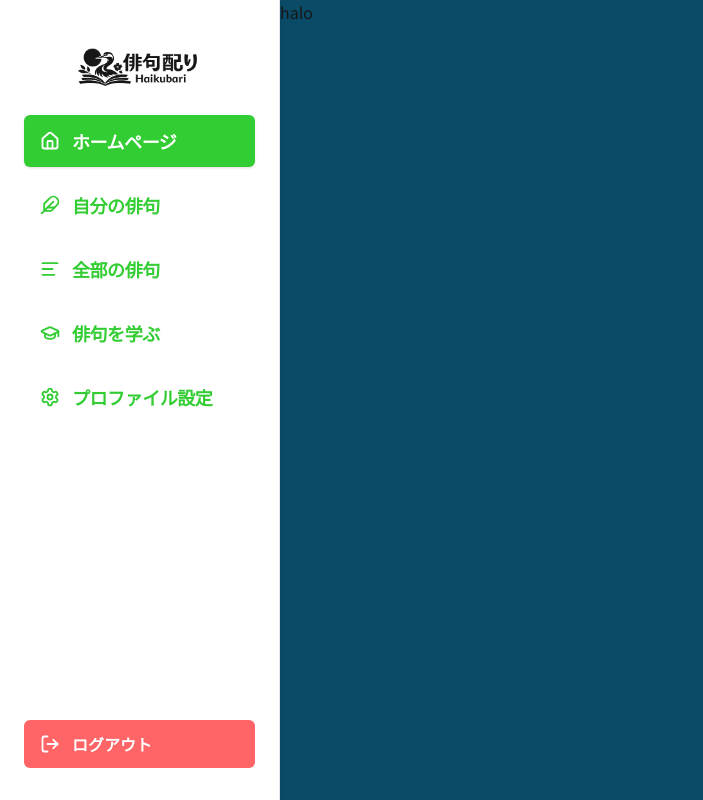
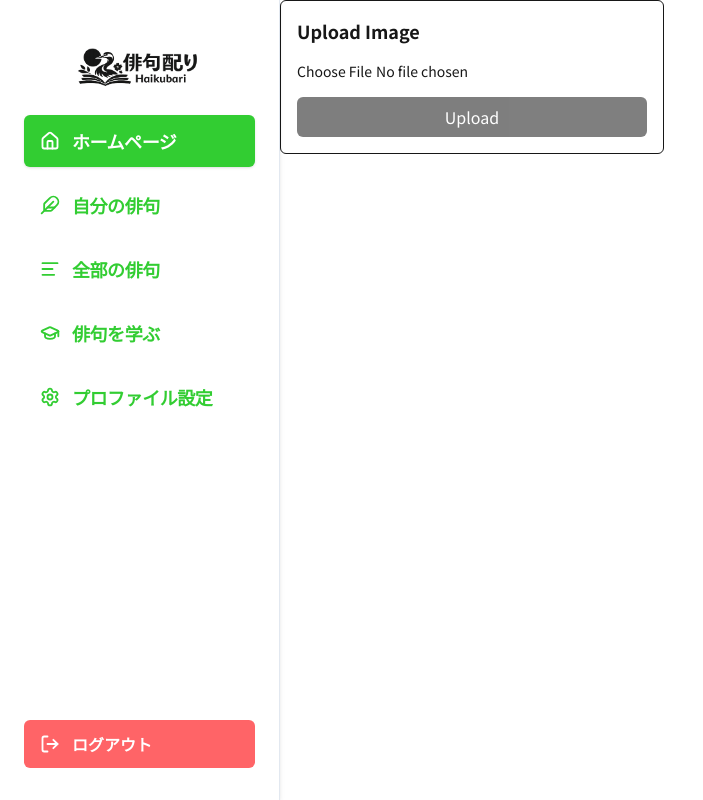
Before and after one commit to Rayya12/Haikubari-FE, a Next.js app: page /dashboard/common in a window 1280 px wide. Shown: the whole page, without its empty margins (0-703 px from the left). Built offline with nearby package versions, Linux system fonts and the light colour scheme; no server answers.

Commit message:
feat: gambar tapi masih berantakan

```diff
--- a/app/dashboard/common/page.tsx
+++ b/app/dashboard/common/page.tsx
@@ -1,5 +1,110 @@
-export default function common(){
-    return (<div className="bg-ateneo-blue min-h-screen">
-        halo
-    </div>)
+'use client'
+
+import { useState } from "react"
+
+const backendURL = process.env.NEXT_PUBLIC_BACKEND_URL
+const IMAGEKIT_PUBLIC_KEY = process.env.NEXT_PUBLIC_IMAGEKIT_PUBLIC_KEY!
+
+export default function ImageUploadForm() {
+  const [file, setFile] = useState<File | null>(null)
+  const [loading, setLoading] = useState(false)
+  const [preview, setPreview] = useState<string | null>(null)
+  const [error, setError] = useState<string | null>(null)
+
+  const handleFileChange = (e: React.ChangeEvent<HTMLInputElement>) => {
+    const selected = e.target.files?.[0]
+    if (!selected) return
+
+    if (!selected.type.startsWith("image/")) {
+      setError("File harus berupa gambar")
+      return
+    }
+
+    setError(null)
+    setFile(selected)
+    setPreview(URL.createObjectURL(selected))
+  }
+
+  const handleUpload = async () => {
+    if (!file) return
+    setLoading(true)
+
+    try {
+      // 1️⃣ ambil auth dari FastAPI
+      const authRes = await fetch(`${backendURL}/imagekit/auth`, {
+        credentials: "include"
+      })
+
+      if (!authRes.ok) {
+        throw new Error("Gagal ambil auth ImageKit")
+      }
+
+      const auth = await authRes.json()
+
+      // 2️⃣ upload ke ImageKit
+      const formData = new FormData()
+      formData.append("file", file)
+      formData.append("fileName", file.name)
+      formData.append("publicKey", IMAGEKIT_PUBLIC_KEY)
+      formData.append("token", auth.token)
+      formData.append("signature", auth.signature)
+      formData.append("expire", auth.expire)
+      formData.append("folder", auth.folder)
+
+      const uploadRes = await fetch(
+        "https://upload.imagekit.io/api/v1/files/upload",
+        {
+          method: "POST",
+          body: formData
+        }
+      )
+
+      const result = await uploadRes.json()
+
+      if (!uploadRes.ok) {
+        throw new Error(result?.message ?? "Upload gagal")
+      }
+
+      console.log("Upload success:", result)
+      alert("Upload berhasil!")
+
+    } catch (err: any) {
+      setError(err.message ?? "Terjadi kesalahan")
+    } finally {
+      setLoading(false)
+    }
+  }
+
+  return (
+    <div className="flex flex-col gap-4 max-w-sm p-4 border rounded-md">
+      <h2 className="text-lg font-bold">Upload Image</h2>
+
+      <input
+        type="file"
+        accept="image/*"
+        onChange={handleFileChange}
+        className="text-sm"
+      />
+
+      {preview && (
+        <img
+          src={preview}
+          alt="preview"
+          className="w-40 h-40 object-cover rounded-md border"
+        />
+      )}
+
+      {error && (
+        <p className="text-red-600 text-sm">{error}</p>
+      )}
+
+      <button
+        onClick={handleUpload}
+        disabled={!file || loading}
+        className="bg-black text-white px-4 py-2 rounded-md disabled:opacity-50"
+      >
+        {loading ? "Uploading..." : "Upload"}
+      </button>
+    </div>
+  )
 }
--- a/app/lib/action.tsx
+++ b/app/lib/action.tsx
@@ -9,7 +9,7 @@ import { json } from "stream/consumers"
 import { error } from "console"
 
 
-const backendURL = process.env.BACKEND_URL
+const backendURL = process.env.NEXT_PUBLIC_BACKEND_URL
 
 // Register action
 export async function  handleRegister(prevState : {error?:string} | null,formData:FormData) {
```
